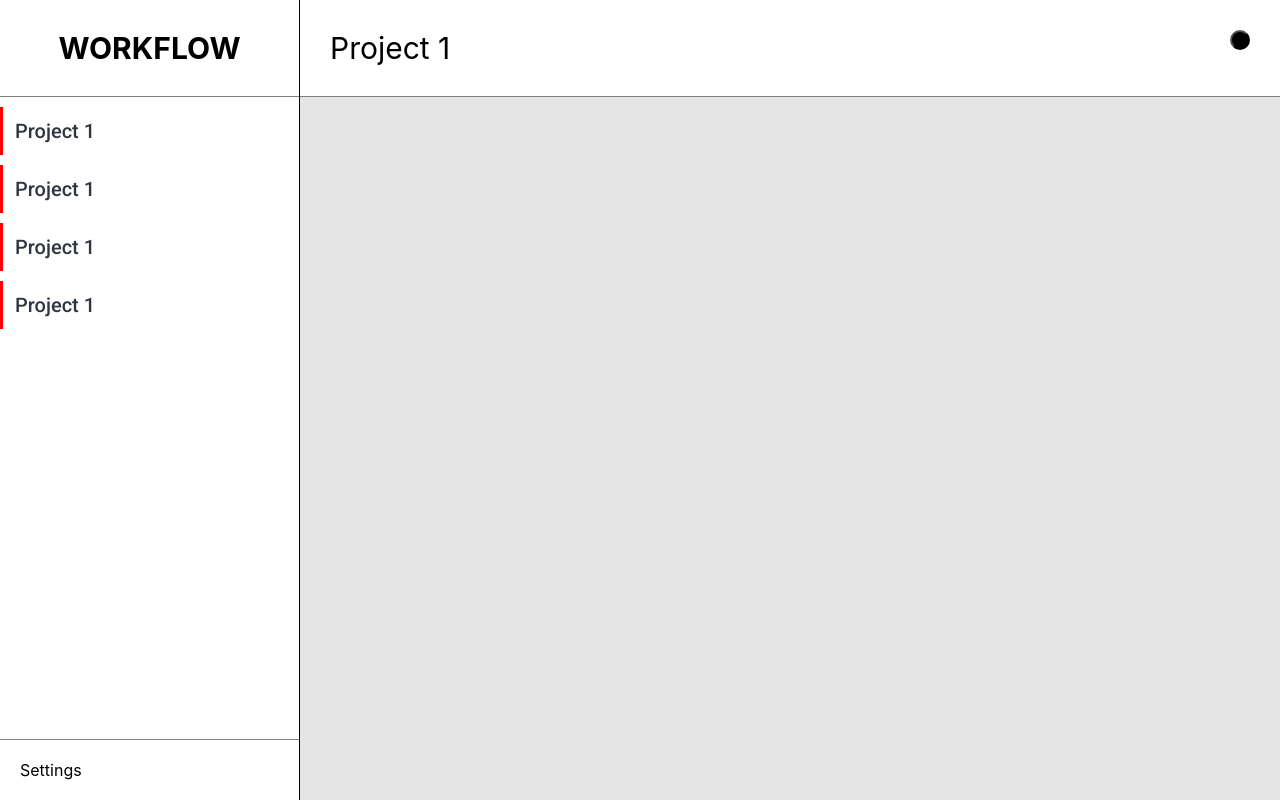
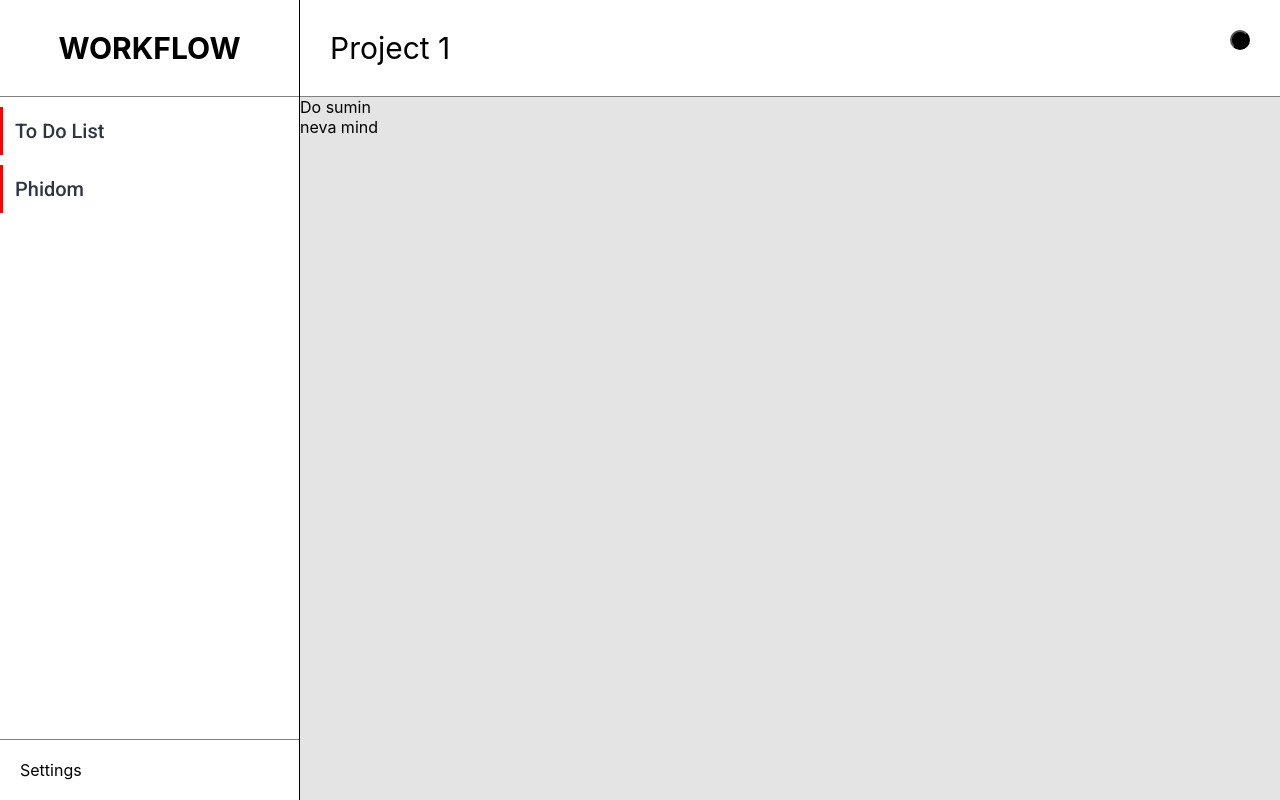
Before and after one commit to Damango/Project-Manager-V3, a React (Create React App) app: page / in a window 1280 px wide. Built offline with nearby package versions, Linux system fonts and the light colour scheme; a web font is replaced by a local one.

Commit message:
Structure and Logic Changes.

```diff
--- a/src/App.css
+++ b/src/App.css
@@ -25,17 +25,6 @@ body {
 }
 
 .nav-links-container {
-}
-
-.nav-link {
-	border-left: 3px solid red;
-	box-sizing: border-box;
-	padding: 12px;
-	margin-top: 10px;
-	font-family: Roboto;
-	font-size: 20px;
-	font-weight: 500;
-	color: #2f3640;
 }
 
 .nav-footer-container {
--- a/src/App.js
+++ b/src/App.js
@@ -1,6 +1,8 @@
 
 import './App.css';
-
+import {useState, useEffect} from 'react'
+import NavLink from "./Components/NavLink/NavLink"
+import TasksContainer from './Components/TasksContainer/TasksContainer';
 
 
 
@@ -12,12 +14,31 @@ function App() {
 
 
 
-localStorage.setItem('projectmanagerv3', JSON.stringify())
+localStorage.setItem('projectmanagerv3', JSON.stringify({
+  toDoList: ['Do sumin','neva mind'],
+  projects:[
+    {projectName: 'Phidom',
+    projectDescription: 'A React UI Library that I will license out to people',
+  toDoTasks:['asd'],
+inProgressTasks:['sdf'],
+stuckTasks:['dfg'],
+completeTasks:['ghj']}
+  ]
+}))
+
+
+let workflowData = JSON.parse(localStorage.getItem('projectmanagerv3'));
+
+
+const [taskData, setTaskData] = useState(workflowData.toDoList)
+const [taskType, setTaskType] = useState('to-do-list')
 
 
 
-
-
+function changeView(data, type){
+  setTaskData(data)
+  setTaskType(type)
+}
 
 
   return (
@@ -27,10 +48,10 @@ localStorage.setItem('projectmanagerv3', JSON.stringify())
         <div className="nav-bar-wrapper">
           <div className="nav-bar-header">WORKFLOW</div>
           <div className="nav-links-container">
-            <div className="nav-link">Project 1</div>
-            <div className="nav-link">Project 1</div>
-            <div className="nav-link">Project 1</div>
-            <div className="nav-link">Project 1</div>
+            <div className="nav-link" onClick={() => {changeView(workflowData.toDoList, 'to-do-list')}}>To Do List</div>
+          </div>
+          <div className="nav-links-container">
+           {workflowData.projects.map((project) => <NavLink setTaskType={setTaskType} changeView={changeView} projectData={project}/>)}
           </div>
 
           <div className="nav-footer-container">Settings</div>
@@ -45,6 +66,8 @@ localStorage.setItem('projectmanagerv3', JSON.stringify())
             Project 1
             <button className="settings-button"></button>
             </div>
+
+            <TasksContainer taskType={taskType} taskData={taskData} setTaskData={setTaskData}/>
             <div className="all-tasks-container">
               <div className="todo-tasks"></div>
               <div className="in-progress-tasks"></div>
--- /dev/null
+++ b/src/Components/NavLink/NavLink.css
@@ -0,0 +1,10 @@
+.nav-link {
+	border-left: 3px solid red;
+	box-sizing: border-box;
+	padding: 12px;
+	margin-top: 10px;
+	font-family: Roboto;
+	font-size: 20px;
+	font-weight: 500;
+	color: #2f3640;
+}
--- /dev/null
+++ b/src/Components/NavLink/NavLink.js
@@ -0,0 +1,9 @@
+import React from 'react';
+import "./NavLink.css"
+
+
+const NavLink = (props) => {
+    return ( <div className="nav-link" onClick={() => {props.changeView(props.projectData, 'project')}}>{props.projectData.projectName}</div> );
+}
+
+export default NavLink;
--- /dev/null
+++ b/src/Components/TasksContainer/TasksContainer.js
@@ -0,0 +1,19 @@
+import React from 'react';
+import "./TasksContainer.css"
+import {useState, useEffect} from 'react'
+
+const TasksContainer = (props) => {
+
+
+
+    if(props.taskType === 'to-do-list'){
+        return ( <div className="to-do-list-task-container">{props.taskData.map((task) => <div className="to-do-list-task">{task}</div>)}</div> );
+    }
+
+    else if(props.taskType === 'project'){
+        return (<div className="tasks-container">f</div>)
+    }
+
+}
+
+export default TasksContainer;
```
Also changed, not shown: src/Components/TasksContainer/TasksContainer.css (added).
